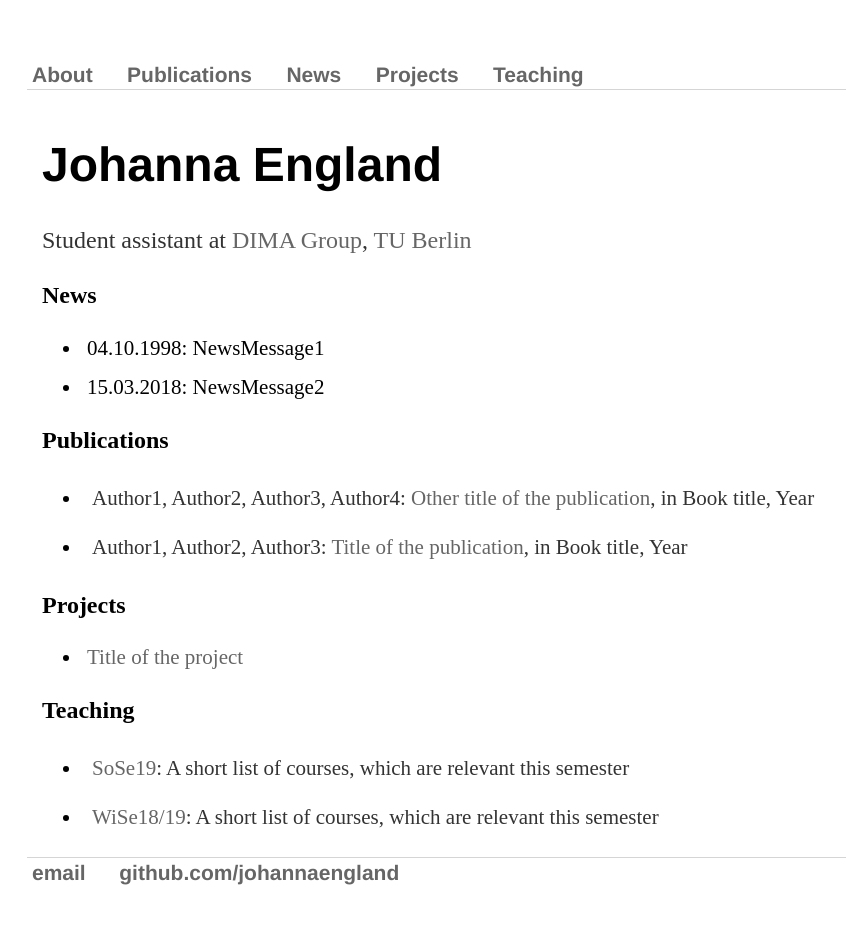
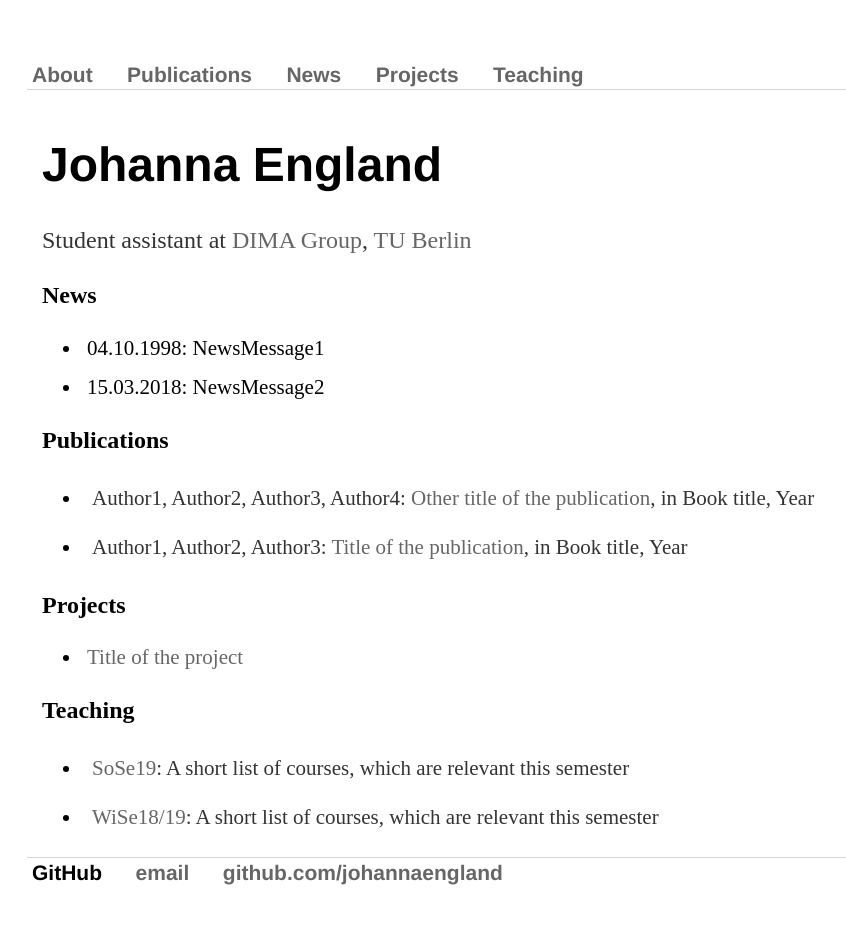
Before and after one commit to johannaengland/johannaengland.github.io, a Jekyll site: the page built from index.md, in a window 1280 px wide. Shown: the whole page, without its empty margins (165-1011 px from the left). Built offline with Jekyll 4.4.1, drawn with Linux system fonts in a browser that asks for light colours.

Commit message:
Update default.html

```diff
--- a/_layouts/default.html
+++ b/_layouts/default.html
@@ -26,6 +26,7 @@
 
     <footer>
         <ul>
+            <li>{{ site.github }}</li>
             <li><a href="mailto:england@campus.tu-berlin.de">email</a></li>
             <li><a href="https://github.com/johannaengland">github.com/johannaengland</a></li>
         </ul>
```
